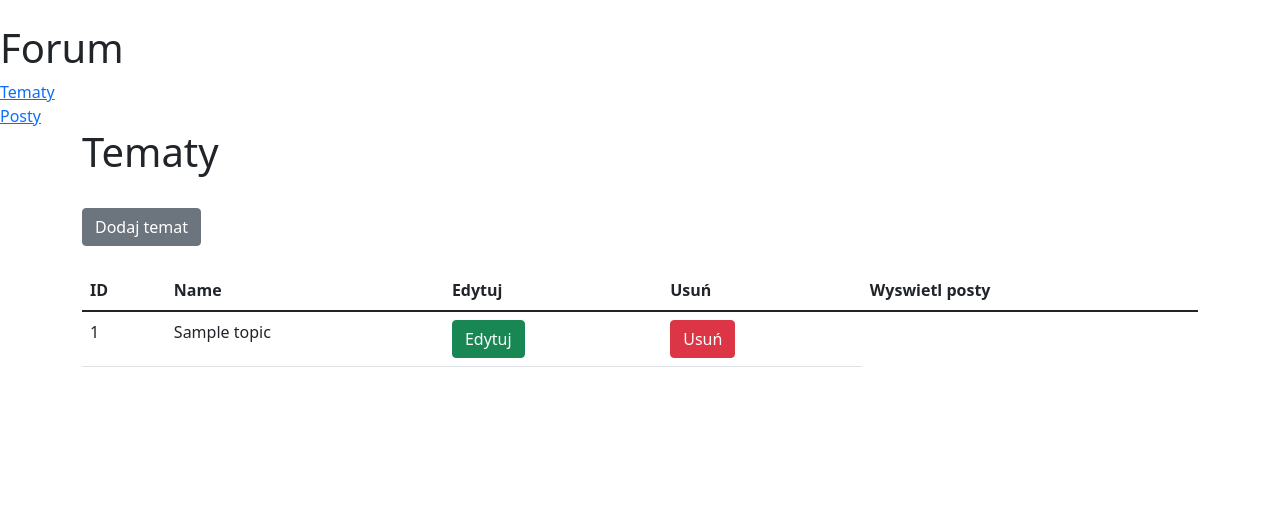
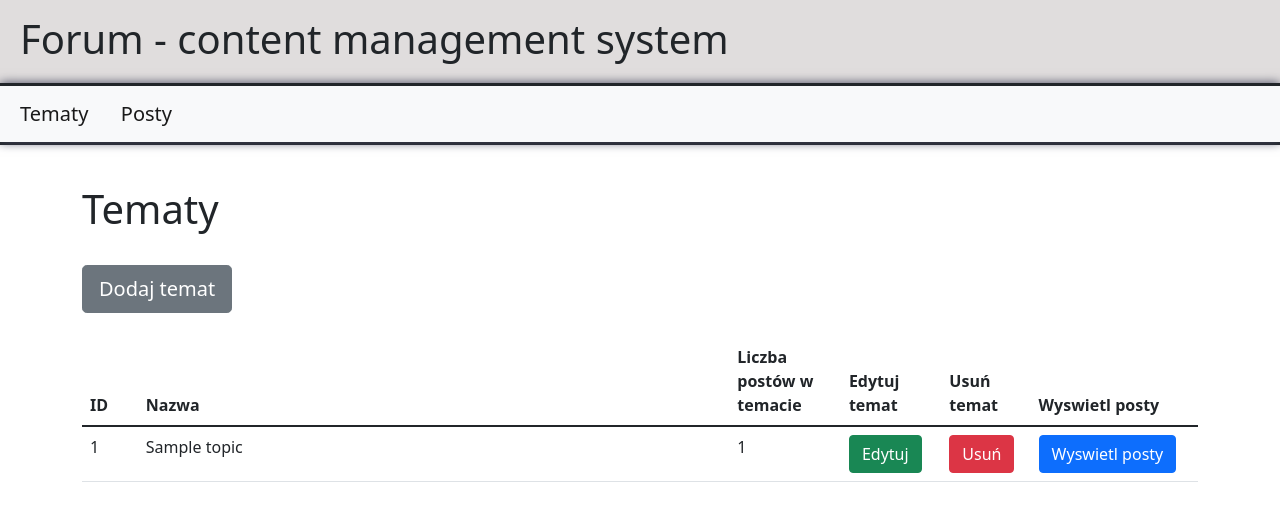
Before and after one commit to jamrozyszymon/Forum-cms, a PHP site: page / in a window 1280 px wide. Shown: the top 521 px of the page. Run offline with PHP 8.4, Linux system fonts and the light colour scheme; tables that the repository leaves empty or names only in its code hold one stand-in row (values such as "Sample post"); some libraries are stand-ins or nearby versions.

Commit message:
css implementation

```diff
--- a/index.php
+++ b/index.php
@@ -1,13 +1,20 @@
+<!DOCTYPE html>
+<html lang="en">
+<head>
+    <meta charset="UTF-8">
+    <meta http-equiv="X-UA-Compatible" content="IE=edge">
+    <meta name="viewport" content="width=device-width, initial-scale=1.0">
+    <title>ADMIN PANEL</title>
+</head>
+<body>
+</body>
 <?php
 
 include('db\connect.php');
 
-if(array_key_exists('q', $_GET))
-{
+if(array_key_exists('q', $_GET)) {
     $module = $_GET['q'];
-}
-else
-{
+} else {
     //default
     $module = 'topic';
 }
@@ -15,16 +22,13 @@ else
 //path to module
 $dir_module = 'source/'.$module.'.php';
 
-if(file_exists($dir_module))
-{
+if(file_exists($dir_module)) {
     ob_start();
     include($dir_module);
     $content= ob_get_contents();
     ob_clean();
     include('layouts/admin.php');
-}
-else
-{
+} else {
     header("HTTP/1.1 404 Not Found");
     echo '404';
 }
--- a/layouts/admin.php
+++ b/layouts/admin.php
@@ -6,17 +6,25 @@
     <meta name="viewport" content="width=device-width, initial-scale=1.0">
     <title>ADMIN PANEL</title>
     <link href="https://cdn.jsdelivr.net/npm/bootstrap@5.1.3/dist/css/bootstrap.min.css" rel="stylesheet" integrity="sha384-1BmE4kWBq78iYhFldvKuhfTAU6auU8tT94WrHftjDbrCEXSU1oBoqyl2QvZ6jIW3" crossorigin="anonymous">
+    <link rel="stylesheet" href="layouts/css/main.css"/>
 </head>
 <body>
-</br>
-    <h1>Forum</h1>
-    <a href="index.php?q=topic"> Tematy </a> </br>
-    <a href="index.php?q=posts"> Posty </a>
+<header>
+    <h1 class="logo">Forum - content management system</h1>
+    <nav class="navbar navbar-expand-lg navbar-light bg-light">
+        <div class="container-fluid">
+            <a class="navbar-brand" href="index.php?q=topic">Tematy</a>
+            <a class="navbar-brand" href="index.php?q=posts">Posty</a>
+        </div>
+    </nav>
+</header>
+<main>
     <div class="container">
         <?php
         echo $content;
         ?>
     </div>
+<main>
 
     <script src="https://cdn.jsdelivr.net/npm/bootstrap@5.1.3/dist/js/bootstrap.bundle.min.js" integrity="sha384-ka7Sk0Gln4gmtz2MlQnikT1wXgYsOg+OMhuP+IlRH9sENBO0LRn5q+8nbTov4+1p" crossorigin="anonymous"></script>
     <script src="https://cdn.jsdelivr.net/npm/@popperjs/core@2.10.2/dist/umd/popper.min.js" integrity="sha384-7+zCNj/IqJ95wo16oMtfsKbZ9ccEh31eOz1HGyDuCQ6wgnyJNSYdrPa03rtR1zdB" crossorigin="anonymous"></script>
--- /dev/null
+++ b/layouts/css/main.css
@@ -0,0 +1,56 @@
+body{
+	margin-right: auto;
+}
+
+header{
+	padding-top: 15px;
+	margin-bottom: 20px;
+	border-bottom-style: solid;
+	background-color: rgb(224, 221, 221);
+}
+.logo {
+	padding-left: 20px;
+	margin-bottom: 20px;
+}
+
+.navbar {
+	box-shadow: 0px 0px 10px 0px rgba(66,68,90,1);
+	border-top-style: solid;
+	background-color: rgb(218, 168, 94);
+
+}
+
+.container-fluid{
+	width:200px;
+	margin-left: 0px;
+	padding-left: 20px;
+
+}
+
+.list-group a{
+	margin-top: 20px;
+	display: inline-block;
+}
+
+main{
+	margin-top: 40px;
+}
+
+.input-group{
+	border-top-style:solid;
+	padding-top:5px;
+	padding-bottom:10px;
+}
+
+h5 {
+	margin-top: 5px;
+	margin-right: 10px;
+}
+/*table*/
+.table{
+	table-layout: fixed;
+}
+
+td{
+	word-wrap:break-word;
+}
--- a/source/topic.php
+++ b/source/topic.php
@@ -1,49 +1,47 @@
 <h1> Tematy </h1>
 
 <?php
-    $sql="SELECT * FROM topic";
+    $sql="SELECT t.id, t.name, count(p.id) AS num_posts FROM topic t left join posts p ON t.id=p.topic_id GROUP BY t.id ORDER BY t.id";
     $stmt=$db_connect->prepare($sql);
     $stmt->execute();
-
-    //number of posts in topic
-    $sql2="SELECT count(id) AS num_posts FROM posts GROUP BY topic_id";
-    $stmt2=$db_connect->prepare($sql2);
-    $stmt2->execute();
+    $result=$stmt->fetchAll(PDO::FETCH_ASSOC);
 ?>
 </br>
-<a href= "index.php?q=topic_add"><button type="button" class="btn btn-secondary">Dodaj temat</button> </a>
+<a href= "index.php?q=topic_add"><button type="button" class="btn btn-secondary btn-lg">Dodaj temat</button> </a>
 </br>
 </br>
-<table class="table">
+<table class="table" style="width:100%">
     <thead>
         <tr>
-            <th scope="col">ID</th>
-            <th scope="col">Name</th>
-            <th scope="col">Edytuj</th>
-            <th scope="col">Usuń</th>
-            <th scope="col">Wyswietl posty</th>
+            <th scope="col" style="width:5%">ID</th>
+            <th scope="col" >Nazwa</th>
+            <th scope="col" style="width:10%">Liczba postów w temacie</th>
+            <th scope="col" style="width:9%">Edytuj temat</th>
+            <th scope="col" style="width:8%">Usuń temat</th>
+            <th scope="col" style="width:15%">Wyswietl posty</th>
         </tr>
     </thead>
-
+    <tbody>
     <?php
-        foreach($stmt as $topic)
-        {
+    foreach($result as $topic) {
         ?>
         <tr>
             <td> <?php echo $topic['id'];?></td>
-            <td>  <?php echo $topic['name'];?></td>
+            <td> <?php echo $topic['name'];?></td>
+            <td> <?php echo $topic['num_posts']; ?> </td>
             <td>
                 <a href = "index.php?q=topic_edit&id=<?php echo $topic['id'];?>"><button type="button" class="btn btn-success">Edytuj</button></a>
             </td>
             <td>
-                <a href = "index.php?q=topic_delete&id=<?php echo $topic['id'];?>"><button type="button" class="btn btn-danger">Usuń</button></a>
+                <a href = "index.php?q=topic_delete&id=<?php echo $topic['id'];?>&num_posts=<?php echo $topic['num_posts'];?>"><button type="button" class="btn btn-danger">Usuń</button></a>
 
+            </td>
+            <td>
+                <a href = "index.php?q=posts&name=<?php echo $topic['name'];?>"><button type="button" class="btn btn-primary">Wyswietl posty</button></a>
             </td>
         </tr>
     <?php
     }
     ?>
-
-
-
+    </tbody>
 </table>
```
Also changed, not shown: source/post_add.php (+9 -13 lines), source/post_delete.php (+6 -4 lines), source/post_edit.php (+39 -20 lines), source/posts.php (+56 -51 lines), source/topic_add.php (+8 -10 lines), source/topic_delete.php (+29 -17 lines), source/topic_edit.php (+20 -18 lines). Lines whose indentation alone changed are shown as unchanged.
